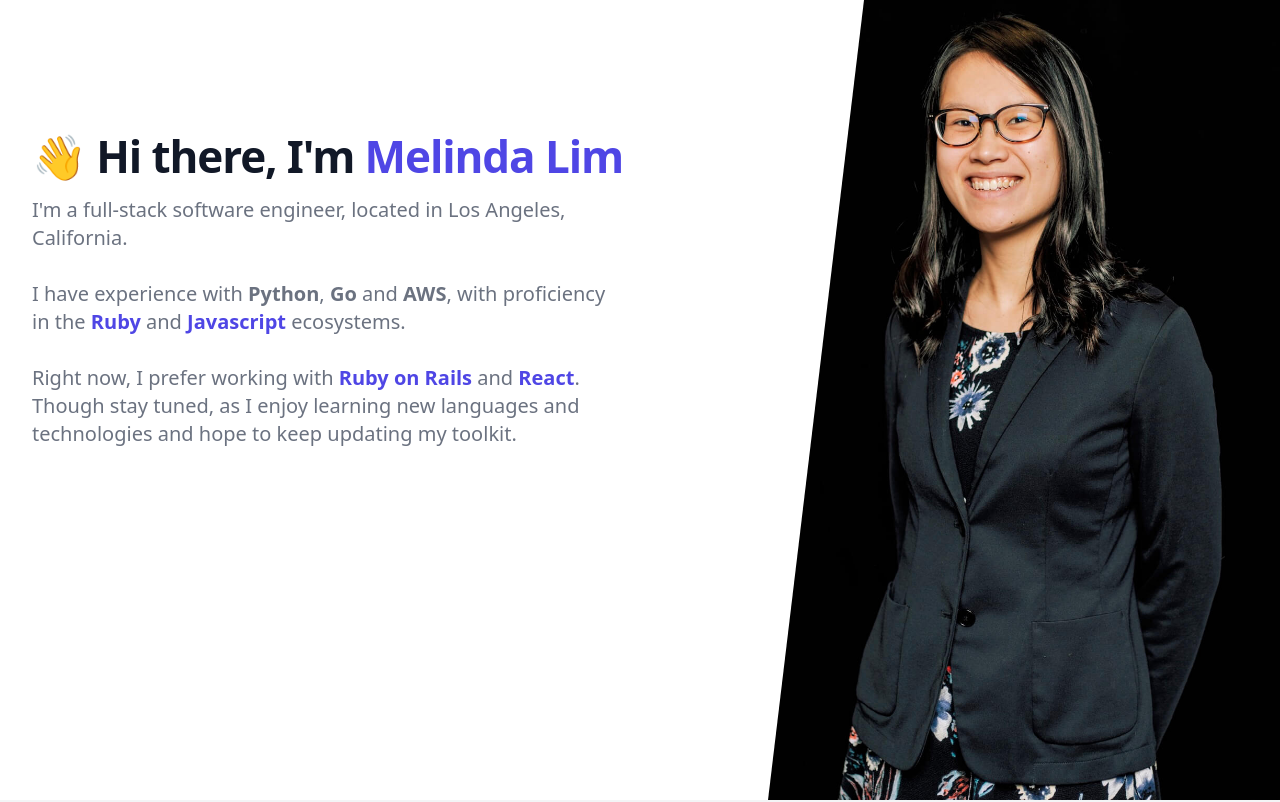
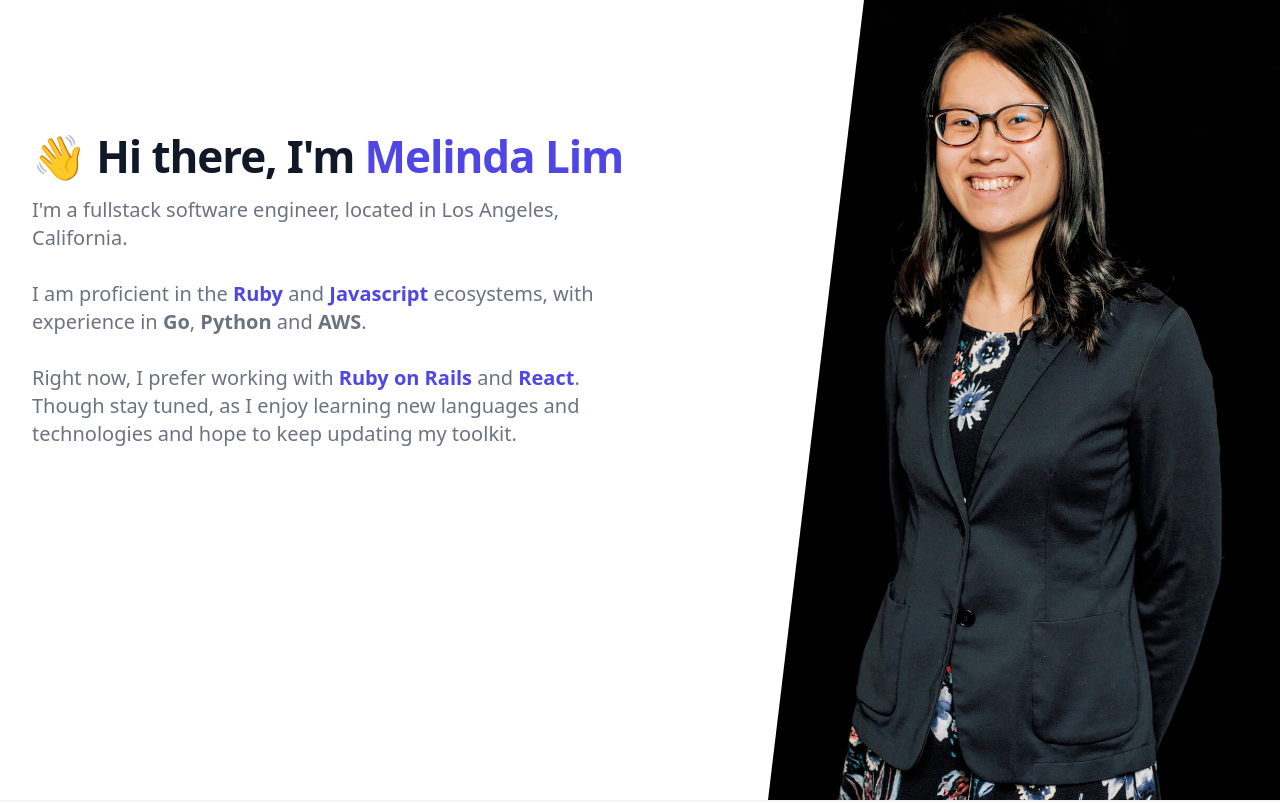
Before and after one commit to melinda-hl-lim/mhlim.com, a Next.js app: page / in a window 1280 px wide. Shown: the top 802 px of the page. Built offline with nearby package versions, Linux system fonts and the light colour scheme.

Commit message:
Update website based on feedback

```diff
--- a/components/home/hero.js
+++ b/components/home/hero.js
@@ -41,27 +41,28 @@
               <p
                 className="mt-3 mb-4 text-base text-gray-500 sm:mt-5 sm:text-lg sm:max-w-xl sm:mx-auto md:mt-5 md:text-xl lg:mx-0"
               >
-                I&apos;m a full-stack software engineer, located in Los Angeles, California.
+                I&apos;m a fullstack software engineer, located in Los Angeles, California.
                 <br />
                 <br />
-                I have experience with
+                I am proficient in the
                 {' '}
-                <b>Python</b>
-                ,
-                {' '}
-                <b>Go</b>
-                {' '}
-                and
-                {' '}
-                <b>AWS</b>
-                , with proficiency in the
-                <span className="text-indigo-600 font-semibold"> Ruby</span>
+                <span className="text-indigo-600 font-semibold">Ruby</span>
                 {' '}
                 and
                 {' '}
                 <span className="text-indigo-600 font-semibold">Javascript</span>
                 {' '}
-                ecosystems.
+                ecosystems, with experience in
+                {' '}
+                <b>Go</b>
+                ,
+                {' '}
+                <b>Python</b>
+                {' '}
+                and
+                {' '}
+                <b>AWS</b>
+                .
                 <br />
                 <br />
                 Right now, I prefer working with
--- a/components/navigation/Footer.js
+++ b/components/navigation/Footer.js
@@ -63,7 +63,7 @@
           </div>
           <div className="my-2">
             <a
-              href="https://drive.google.com/file/d/1fGQDVAYyuMP8Ee0PNYe5tf8-RYB-v2P4/view?usp=sharing"
+              href="https://drive.google.com/file/d/1gngHhiDQL9t-cd8docA_Rmmmqf1jyQq4/view?usp=sharing"
               target="_blank"
               rel="noreferrer"
               className="flex flex-col"
```
